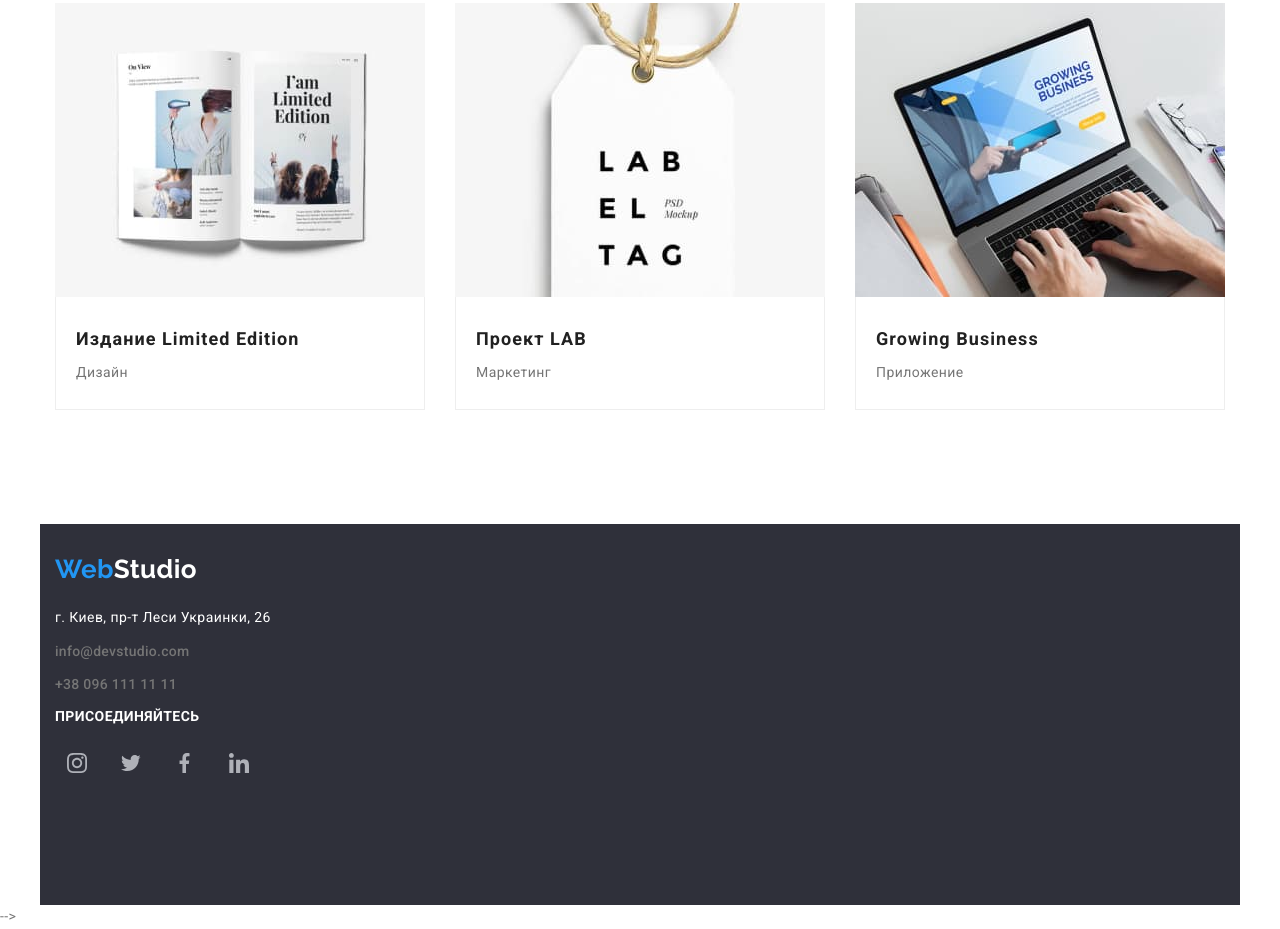
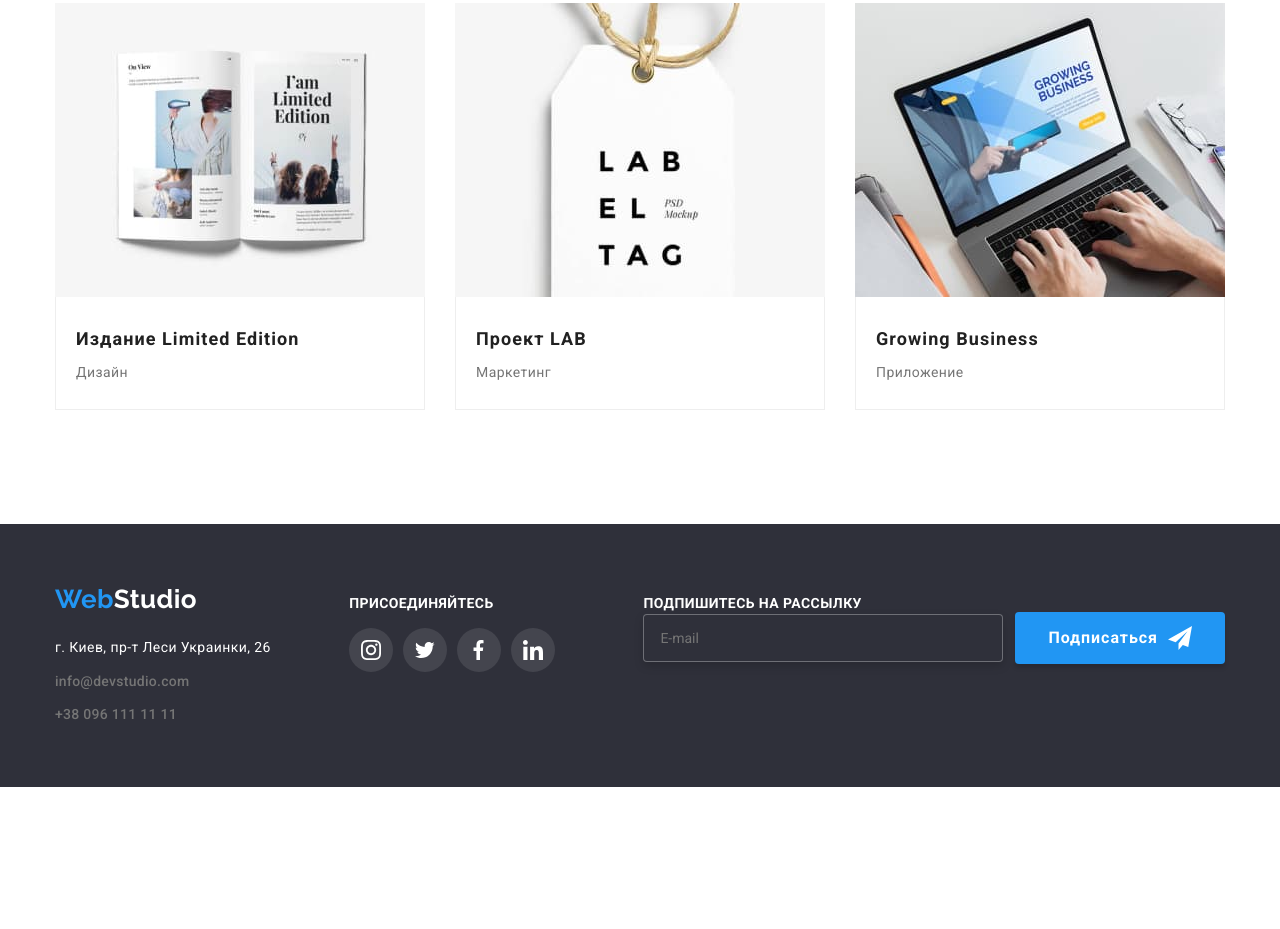
Before and after one commit to Vladyslavmz/goit---hw-06, a plain HTML site: page portfolio.html in a window 1280 px wide. Shown: the part 1129-2058 px from the top of the page. After the commit the page ends 1916 px from the top, so only its background shows below. Drawn offline with nearby package versions, Linux system fonts and the light colour scheme.

Commit message:
Зміна футера в портфоліо

```diff
--- a/portfolio.html
+++ b/portfolio.html
@@ -199,13 +199,11 @@
             </div>
         </section>
     </main>
-    <footer class="footer container  footer-grup">
-        <ul class="list items items-footer">
-            <li class="items-item item item-footer">
-                <div class="footer-logo">
+<footer class="footer footer-grup">
+    <div class="container">
+        <div class="footer-one footer-grid">
+            <div class="footer-addres">
                 <a href="./index.html" class="link logo">Web<span class="logo-footer-studio">Studio</span></a>
-                </div>
-                <div class="footer-addres">
                 <address class="address">г. Киев, пр-т Леси Украинки, 26</address>
                 <ul class="list">
                     <li class="item-address"><a href="mailto:info@devstudio.com"
@@ -213,45 +211,54 @@
                     <li><a href="tel:+380961111111" class="link link-shift link-focus">+38 096 111 11 11</a></li>
                 </ul>
             </div>
-            </li>
-            <li class="items-item item item-footer">
+        </div>
+        <div class="footer-two footer-grid">
             <h2 class="subject-footer">присоединяйтесь</h2>
             <ul class="list social-icons">
                 <li class="social-icons-item">
-                        <a href="" target="blank" rel="noopener nooreferer" class="social-icons-link">
-                            <svg class="icon icon-footer">
+                    <a href="" target="blank" rel="noopener nooreferer" class="social-icons-footer">
+                        <svg class="icon-footer">
                             <use href="./images/svg/sprite.svg#icon-instagram"></use>
                         </svg>
                     </a>
                 </li>
                 <li class="social-icons-item">
-                        <a href="" target="blank" rel="noopener nooreferer" class="social-icons-link">
-                            <svg class="icon icon-footer">
+                    <a href="" target="blank" rel="noopener nooreferer" class="social-icons-footer">
+                        <svg class="icon-footer">
                             <use href="./images/svg/sprite.svg#icon-tviter"></use>
                         </svg>
                     </a>
                 </li>
                 <li class="social-icons-item">
-                        <a href="" target="blank" rel="noopener nooreferer" class="social-icons-link">
-                            <svg class="icon icon-footer">
+                    <a href="" target="blank" rel="noopener nooreferer" class="social-icons-footer">
+                        <svg class="icon-footer">
                             <use href="./images/svg/sprite.svg#icon-f"></use>
                         </svg>
                     </a>
                 </li>
                 <li class="social-icons-item">
-                        <a href="" target="blank" rel="noopener nooreferer" class="social-icons-link">
-                            <svg class="icon icon-footer">
+                    <a href="" target="blank" rel="noopener nooreferer" class="social-icons-footer">
+                        <svg class="icon-footer">
                             <use href="./images/svg/sprite.svg#icon-in"></use>
                         </svg>
                     </a>
                 </li>
             </ul>
-            </li>
-            <li class="items-item"></li>
-            <li class="items-item"></li>
             </ul>
+        </div>
+        <div class="footer-three footer-grid">
+            <h2 class="subject-footer">Подпишитесь на рассылку</h2>
+            <form class="subscription-form">
+                <input class="footer-input" type="text" name="text" id="text" placeholder="E-mail">
+                <button class="footer-button" type="submit" class="btn">Подписаться
+                    <svg class="footer-telegram" width="24" height="24">
+                        <use href="./images/svg/sprite.svg#icon-telegram"></use>
+                    </svg>
+                </button>
+            </form>
+        </div>
 
-
-    </footer> -->
+    </div>
+</footer>
 </body>
 </html>
```
Lines whose indentation alone changed are shown as unchanged.
